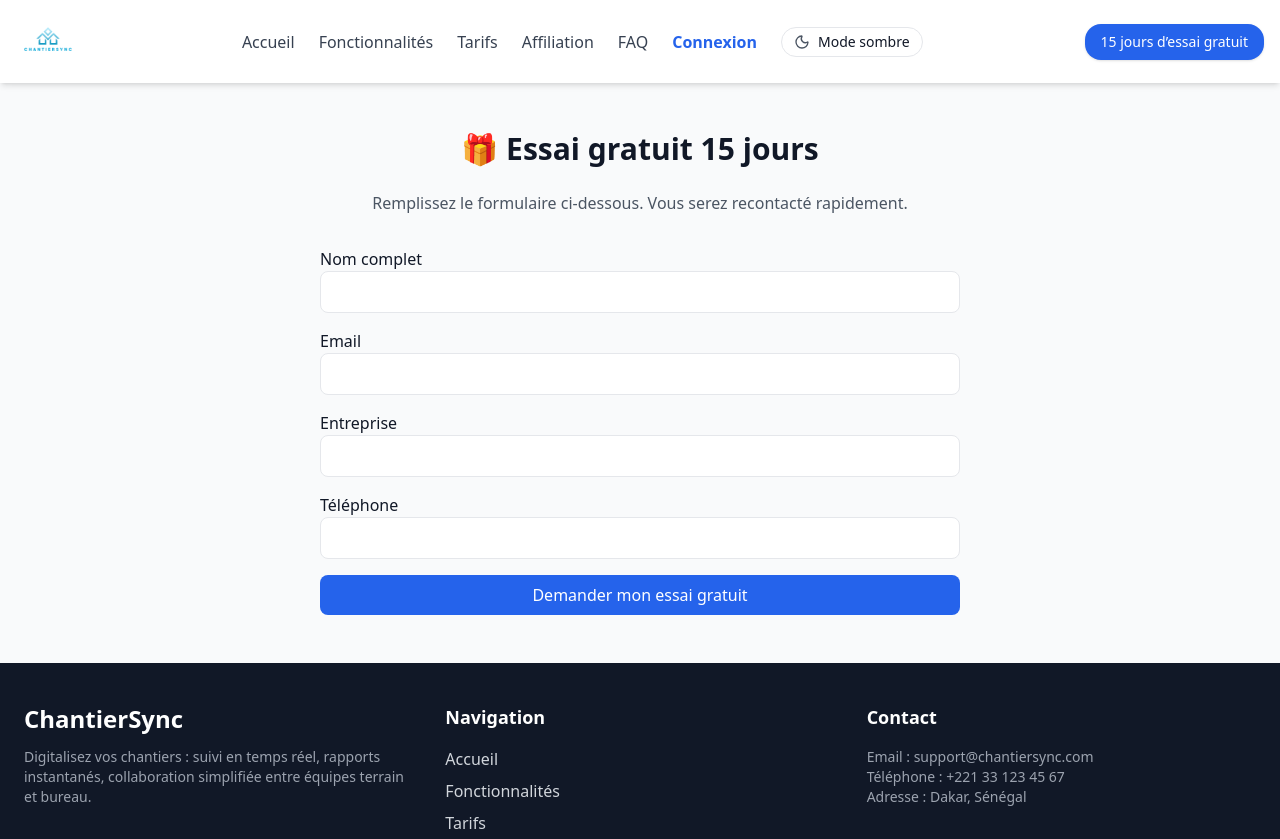
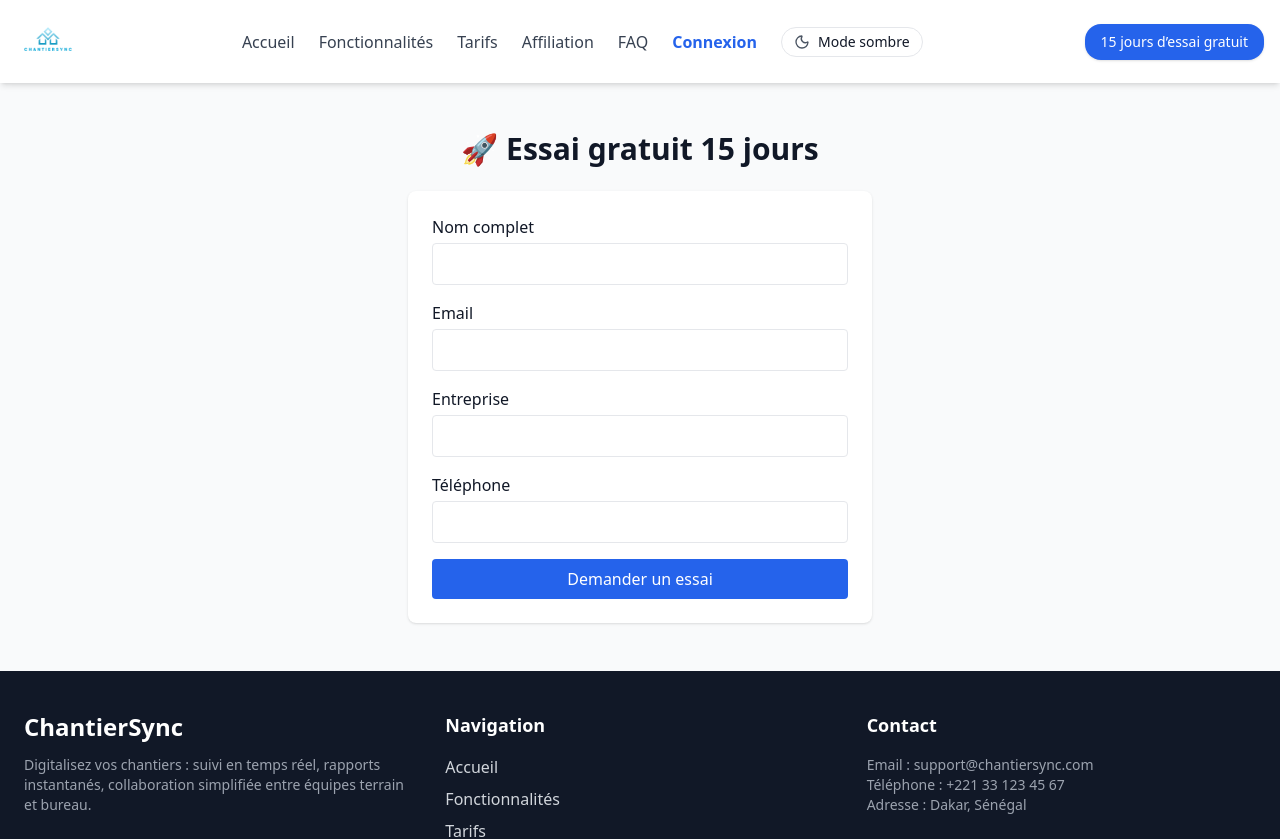
Before and after one commit to hdesumo/chantiersync-portal, a Next.js app: page /essai in a window 1280 px wide. Shown: the top 839 px of the page. Built offline with nearby package versions, Linux system fonts and the light colour scheme.

Commit message:
Feat: correctifs formulaire essai gratuit + validation frontend + favicon

```diff
--- a/app/essai/page.tsx
+++ b/app/essai/page.tsx
@@ -11,17 +11,46 @@
   });
 
   const [loading, setLoading] = useState(false);
-  const [submitted, setSubmitted] = useState(false);
-  const [error, setError] = useState<string | null>(null);
+  const [message, setMessage] = useState("");
+  const [errors, setErrors] = useState<{ [key: string]: string }>({});
 
-  const handleChange = (e: React.ChangeEvent<HTMLInputElement>) => {
-    setFormData({ ...formData, [e.target.name]: e.target.value });
+  const validate = () => {
+    const newErrors: { [key: string]: string } = {};
+
+    if (!formData.nom.trim()) {
+      newErrors.nom = "Le nom est requis.";
+    }
+    if (!formData.email.match(/^[^\s@]+@[^\s@]+\.[^\s@]+$/)) {
+      newErrors.email = "L'email n'est pas valide.";
+    }
+    if (!formData.entreprise.trim()) {
+      newErrors.entreprise = "Le nom de l'entreprise est requis.";
+    }
+    if (!formData.telephone.match(/^[0-9]{6,15}$/)) {
+      newErrors.telephone =
+        "Le téléphone doit contenir uniquement des chiffres (6 à 15).";
+    }
+
+    setErrors(newErrors);
+    return Object.keys(newErrors).length === 0;
+  };
+
+  const handleChange = (
+    e: React.ChangeEvent<HTMLInputElement>
+  ) => {
+    const { name, value } = e.target;
+    setFormData((prev) => ({ ...prev, [name]: value }));
   };
 
   const handleSubmit = async (e: React.FormEvent) => {
     e.preventDefault();
+    setMessage("");
+
+    if (!validate()) {
+      return;
+    }
+
     setLoading(true);
-    setError(null);
 
     try {
       const res = await fetch(
@@ -29,124 +58,110 @@
         {
           method: "POST",
           headers: { "Content-Type": "application/json" },
-          body: JSON.stringify({
-            contactName: formData.nom,
-            email: formData.email,
-            companyName: formData.entreprise,
-            phone: formData.telephone,
-          }),
+          body: JSON.stringify(formData),
         }
       );
 
-      const data = await res.json();
-
       if (res.ok) {
-        setSubmitted(true);
+        setMessage(
+          "✅ Votre demande a bien été prise en compte. Vous serez contacté rapidement."
+        );
+        setFormData({ nom: "", email: "", entreprise: "", telephone: "" });
+        setErrors({});
       } else if (res.status === 409) {
-        setError("⚠️ Une demande existe déjà pour cet email.");
+        setMessage("⚠️ Une demande existe déjà avec cet email.");
       } else {
-        setError(data.message || "❌ Une erreur est survenue.");
+        setMessage("❌ Une erreur est survenue. Merci de réessayer.");
       }
-    } catch (err) {
-      console.error("Erreur requête :", err);
-      setError("Impossible de contacter le serveur.");
+    } catch (error) {
+      console.error(error);
+      setMessage("❌ Impossible d’envoyer votre demande.");
     } finally {
       setLoading(false);
     }
   };
 
-  if (submitted) {
-    return (
-      <div className="max-w-2xl mx-auto py-12 px-4 text-center">
-        <h1 className="text-3xl font-bold mb-6">
-          🎉 Merci pour votre demande !
-        </h1>
-        <p className="text-lg text-gray-700 mb-6">
-          Votre inscription à l’essai gratuit de 15 jours a bien été enregistrée.
-          <br />
-          Notre équipe vous contactera sous peu ✅
-        </p>
-        <a
-          href="/"
-          className="inline-block bg-blue-600 text-white px-6 py-3 rounded-lg hover:bg-blue-700 transition"
-        >
-          Retour à l’accueil
-        </a>
-      </div>
-    );
-  }
-
   return (
-    <div className="max-w-2xl mx-auto py-12 px-4">
+    <div className="max-w-lg mx-auto py-12 px-6">
       <h1 className="text-3xl font-bold mb-6 text-center">
-        🎁 Essai gratuit 15 jours
+        🚀 Essai gratuit 15 jours
       </h1>
-      <p className="text-center text-gray-600 mb-8">
-        Remplissez le formulaire ci-dessous. Vous serez recontacté rapidement.
-      </p>
-
-      {error && (
-        <div className="mb-4 p-3 bg-red-100 text-red-700 rounded-lg">
-          {error}
-        </div>
-      )}
-
-      <form onSubmit={handleSubmit} className="space-y-4">
+      <form
+        onSubmit={handleSubmit}
+        className="space-y-4 bg-white p-6 rounded-lg shadow"
+      >
         <div>
-          <label className="block font-medium">Nom complet</label>
+          <label className="block mb-1 font-medium">Nom complet</label>
           <input
             type="text"
             name="nom"
             value={formData.nom}
             onChange={handleChange}
             required
-            className="w-full border rounded-lg p-2"
+            className="w-full border rounded px-3 py-2"
           />
+          {errors.nom && (
+            <p className="text-red-600 text-sm">{errors.nom}</p>
+          )}
         </div>
 
         <div>
-          <label className="block font-medium">Email</label>
+          <label className="block mb-1 font-medium">Email</label>
           <input
             type="email"
             name="email"
             value={formData.email}
             onChange={handleChange}
             required
-            className="w-full border rounded-lg p-2"
+            className="w-full border rounded px-3 py-2"
           />
+          {errors.email && (
+            <p className="text-red-600 text-sm">{errors.email}</p>
+          )}
         </div>
 
         <div>
-          <label className="block font-medium">Entreprise</label>
+          <label className="block mb-1 font-medium">Entreprise</label>
           <input
             type="text"
             name="entreprise"
             value={formData.entreprise}
             onChange={handleChange}
             required
-            className="w-full border rounded-lg p-2"
+            className="w-full border rounded px-3 py-2"
           />
+          {errors.entreprise && (
+            <p className="text-red-600 text-sm">{errors.entreprise}</p>
+          )}
         </div>
 
         <div>
-          <label className="block font-medium">Téléphone</label>
+          <label className="block mb-1 font-medium">Téléphone</label>
           <input
-            type="text"
+            type="tel"
             name="telephone"
             value={formData.telephone}
             onChange={handleChange}
-            className="w-full border rounded-lg p-2"
+            required
+            className="w-full border rounded px-3 py-2"
           />
+          {errors.telephone && (
+            <p className="text-red-600 text-sm">{errors.telephone}</p>
+          )}
         </div>
 
         <button
           type="submit"
           disabled={loading}
-          className="w-full bg-blue-600 text-white py-2 px-4 rounded-lg hover:bg-blue-700 transition"
+          className="w-full bg-blue-600 text-white py-2 rounded hover:bg-blue-700 disabled:opacity-50"
         >
-          {loading ? "Envoi en cours..." : "Demander mon essai gratuit"}
+          {loading ? "Envoi en cours..." : "Demander un essai"}
         </button>
       </form>
+
+      {message && (
+        <p className="mt-4 text-center text-sm text-gray-700">{message}</p>
+      )}
     </div>
   );
 }
```
